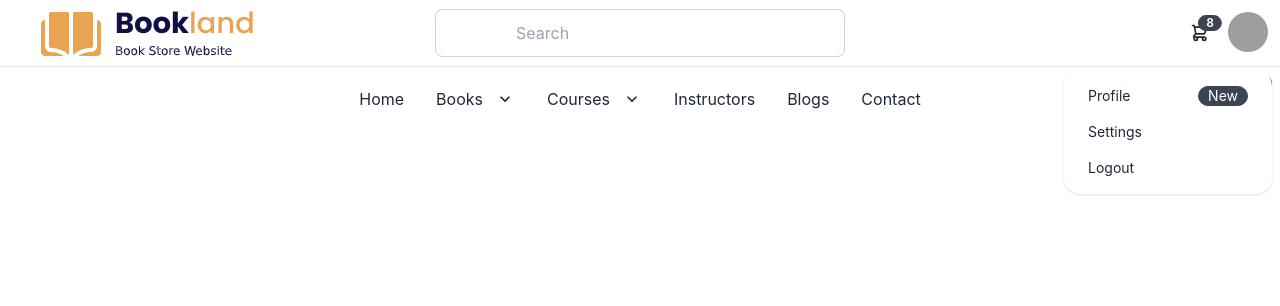
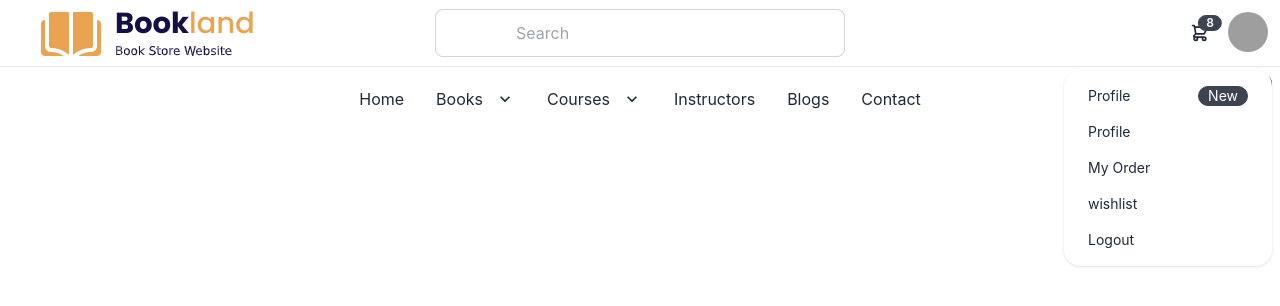
Before and after one commit to roshnirifa/wise, a React (Create React App) app: page /login in a window 1280 px wide. Both pictures are taken after a click on the label 1248 px from the left and 32 px from the top of the page. Shown: the top 306 px of the page. Built offline with nearby package versions, Linux system fonts and the light colour scheme; grey boxes are pictures that could not be loaded.

Commit message:
profile list added

```diff
--- a/src/Pages/Home/Header/Header.js
+++ b/src/Pages/Home/Header/Header.js
@@ -47,7 +47,9 @@ const Header = () => {
                                     <span class="badge">New</span>
                                 </a>
                             </li>
-                            <li><a>Settings</a></li>
+                            <li><a>Profile</a></li>
+                            <li><a>My Order</a></li>
+                            <li><a>wishlist</a></li>
                             <li><a>Logout</a></li>
                         </ul>
                     </div>
--- /dev/null
+++ b/src/Pages/Home/Login/Login.js
@@ -0,0 +1,11 @@
+import React from 'react';
+
+const Login = () => {
+    return (
+        <div>
+
+        </div>
+    );
+};
+
+export default Login;
```
